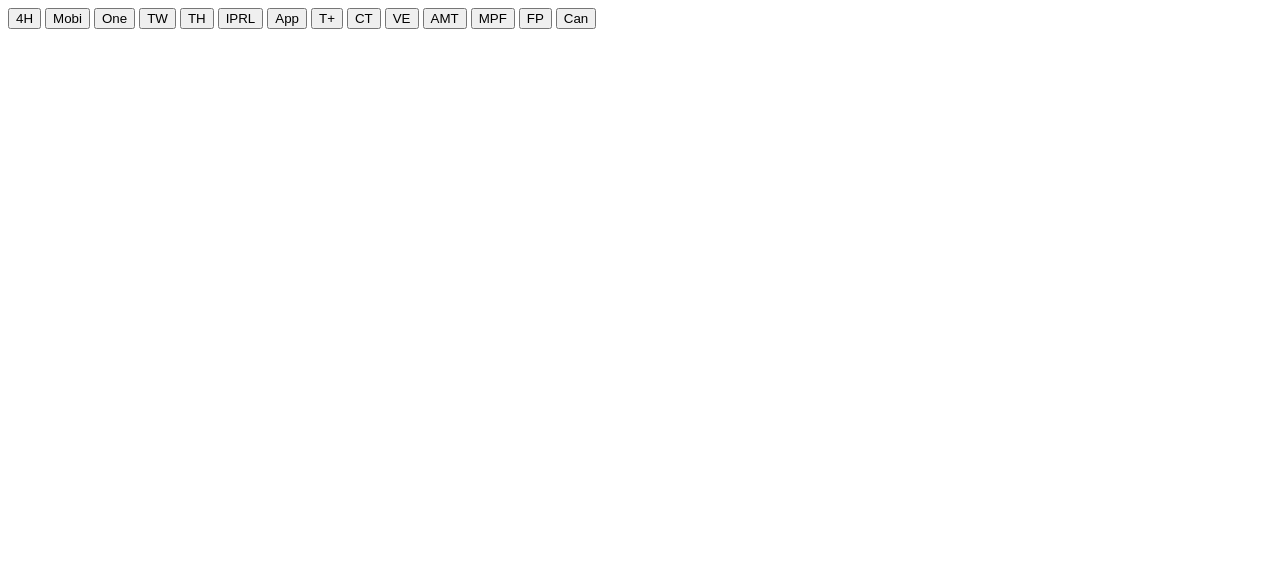
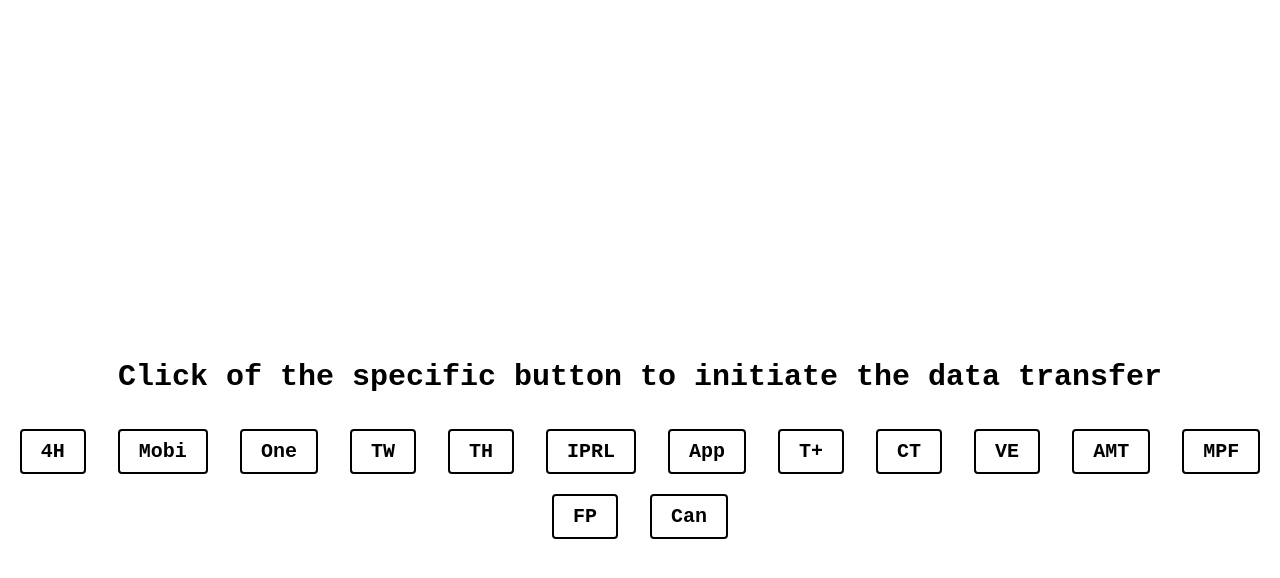
Before and after one commit to athrvz/GSDT, a Django app: page / in a window 1280 px wide. Shown: the top 578 px of the page. Run offline with Django 4.2, Linux system fonts and the light colour scheme; some libraries are stand-ins or nearby versions.

Commit message:
beautify, extract-domain

```diff
--- a/GSDT/settings.py
+++ b/GSDT/settings.py
@@ -27,9 +27,12 @@ BASE_DIR = Path(__file__).resolve().parent.parent
 SECRET_KEY = 'django-insecure-2p($cad9x&@$#kpy-%o@i%tz(7#rfgl+=dldw5tab&*a-=+4vi'
 
 # SECURITY WARNING: don't run with debug turned on in production!
-DEBUG = False
+DEBUG = False # set False when you deploy
 
+# During deployment uncomment following line and comment the one below this
 ALLOWED_HOSTS = ['127.0.0.1', 'gsdt.herokuapp.com']
+
+# ALLOWED_HOSTS = []
 
 
 # Application definition
--- a/pitching_checker/templates/index.html
+++ b/pitching_checker/templates/index.html
@@ -5,23 +5,78 @@
 	<meta name="viewport" content="width=device-width, initial-scale=1.0">
 	<title>pitching_checker</title>
 </head>
+
+
+<style type="text/css">
+    body {
+        margin: 0;
+        padding: 0;
+    }
+    .container {
+        text-align: center;
+        margin-top: 360px;
+        font-family: 'Courier New', monospace;
+        font-size: 20px;
+    }
+    .btn {
+        font-family: 'Courier New', monospace;
+        font-weight: 900;
+        border: 1px solid #3498db;
+        background: none;
+        padding: 10px 20px;
+        font-size: 20px;
+        cursor: pointer;
+        margin: 10px;
+        transition: 0.8s;
+        position: relative;
+        overflow: hidden;
+        outline: auto;
+        outline-style: round;
+    }
+    .btn:hover{
+        color: #fff;
+    }
+    .btn::before {
+        content: "";
+        position: absolute;
+        left: 0;
+        width: 100%;
+        height: 0%;
+        background: #3498db;
+        z-index: -1;
+        transition: 0.8s;
+        top: 0;
+        border-radius: 0 0 50% 50%;
+    }
+    .btn:hover::before {
+        height: 180%;
+    }
+
+</style>
+
+
 <body>
 	<div class="container">
+        <p class="directive">
+            <h2>
+                Click of the specific button to initiate the data transfer
+            </h2>
+        </p>
 
-		<button id="btn-4H">4H</button>
-		<button id="btn-Mobi">Mobi</button>
-        <button id="btn-One">One</button>
-		<button id="btn-TW">TW</button>
-		<button id="btn-TH">TH</button>
-		<button id="btn-IPRL">IPRL</button>
-		<button id="btn-App">App</button>
-		<button id="btn-Tplus">T+</button>
-		<button id="btn-CT">CT</button>
-		<button id="btn-VE">VE</button>
-		<button id="btn-AMT">AMT</button>
-		<button id="btn-MPF">MPF</button>
-		<button id="btn-FP">FP</button>
-		<button id="btn-Can">Can</button>
+		<button class="btn" id="btn-4H">4H</button>
+		<button class="btn" id="btn-Mobi">Mobi</button>
+        <button class="btn" id="btn-One">One</button>
+		<button class="btn" id="btn-TW">TW</button>
+		<button class="btn" id="btn-TH">TH</button>
+		<button class="btn" id="btn-IPRL">IPRL</button>
+		<button class="btn" id="btn-App">App</button>
+		<button class="btn" id="btn-Tplus">T+</button>
+		<button class="btn" id="btn-CT">CT</button>
+		<button class="btn" id="btn-VE">VE</button>
+		<button class="btn" id="btn-AMT">AMT</button>
+		<button class="btn" id="btn-MPF">MPF</button>
+		<button class="btn" id="btn-FP">FP</button>
+		<button class="btn" id="btn-Can">Can</button>
 
 		<script src="//ajax.googleapis.com/ajax/libs/jquery/1.9.1/jquery.min.js"></script>
 		<script type="text/javascript">
--- a/pitching_checker/views.py
+++ b/pitching_checker/views.py
@@ -13,6 +13,20 @@ gc = gspread.service_account(filename='./gsdt_creds1.json')
 # # configuring the Copy worksheet
 # # worksheet_copy = gc.open('Copy of GP for email shortlister').sheet1
 
+############### Creating a list of dictionary for O(1) lookup time
+copy_sheets_dict = {
+    "4H": {}, "Mobi": {}, "One": {}, "TW": {}, "TH": {}, "IPRL": {}, "App": {}, "T+": {}, "CT": {}, "VE": {}, "AMT": {}, "MPF": {}, "FP": {}, "Can": {}
+}
+
+############## Extracting domain name from the url
+# url starts with: https://
+def get_domain(url):
+    domain = url.split('https://')[1].split('/')[0]
+    domain = domain.split('.')[-2] + '.' + domain.split('.')[-1]
+    return domain
+
+
+
 ################## Main Data Transfering implementation #################
 
 
@@ -27,39 +41,56 @@ website_index_copy = 0
 available_sheets_dic = {"4H": 2, "Mobi": 3, "One": 4, "TW": 5, "TH": 6, "IPRL": 7, "App": 8, "T+": 9, "CT": 10, "VE": 11, "AMT": 12, "MPF": 13, "FP": 14, "Can": 15}
 # available_sheets = ["4H", "Mobi"]
 
-def transfer_data_to(sheet_name):
-    # configuring the Copy worksheet
+
+# def transfer_data_to(sheet_name):
+#     # configuring the Copy worksheet
+#     worksheet_copy = gc.open('testCopy').worksheet(sheet_name)
+
+#     for i in range(2, worksheet_db.row_count):
+#         found = False
+#         row_db = worksheet_db.row_values(i)
+#         # print("row_db: ", row_db)
+#         if not row_db: # empty row
+#             break
+#         website = row_db[website_index_db]
+#         # print("website: ", website)
+#         for j in range(2, worksheet_copy.row_count):
+#             if found:
+#                 break
+#             row_copy = worksheet_copy.row_values(j)
+#             # print("row_copy: ", row_copy)
+#             if not row_copy:
+#                 break
+#             website_ = row_copy[website_index_copy]
+#             # print("website_: ", website_)
+#             if website != website_:
+#                 continue
+#             elif website == website_:
+#                 found = True
+#         if not found:
+#             # print("not found")
+#             worksheet_copy.insert_row([website], i)
+#             worksheet_db.update_cell(i, available_sheets_dic[sheet_name], "YES")
+
+
+def  transfer_data_to(sheet_name):
+    # config Copy worksheet
     worksheet_copy = gc.open('testCopy').worksheet(sheet_name)
-
     for i in range(2, worksheet_db.row_count):
-        found = False
         row_db = worksheet_db.row_values(i)
         # print("row_db: ", row_db)
         if not row_db: # empty row
             break
         website = row_db[website_index_db]
-        # print("website: ", website)
-        for j in range(2, worksheet_copy.row_count):
-            if found:
-                break
-            row_copy = worksheet_copy.row_values(j)
-            # print("row_copy: ", row_copy)
-            if not row_copy:
-                break
-            website_ = row_copy[website_index_copy]
-            # print("website_: ", website_)
-            if website != website_:
-                continue
-            elif website == website_:
-                found = True
-        if not found:
-            # print("not found")
-            worksheet_copy.insert_row([website], i)
+        domain = get_domain(website)
+        if copy_sheets_dict[sheet_name].get(domain) == None:
+            # domain not found
+            worksheet_copy.insert_row([domain], 2) # insert on top
             worksheet_db.update_cell(i, available_sheets_dic[sheet_name], "YES")
-
-
-
-
+            copy_sheets_dict[sheet_name][domain] = 1 # adding the domain to dictionary
+            # print(copy_sheets_dict[sheet_name])
+        else:
+            continue
 
 
 
@@ -86,7 +117,7 @@ class MyView(generics.ListAPIView):
         if sheet_name in available_sheets:
             if sheet_name == "Tplus":
                 sheet_name = "T+"
-            print("sheet_name: ", sheet_name)
+            # print("sheet_name: ", sheet_name)
             transfer_data_to(sheet_name)
         return HttpResponse(sheet_name)
 
```
